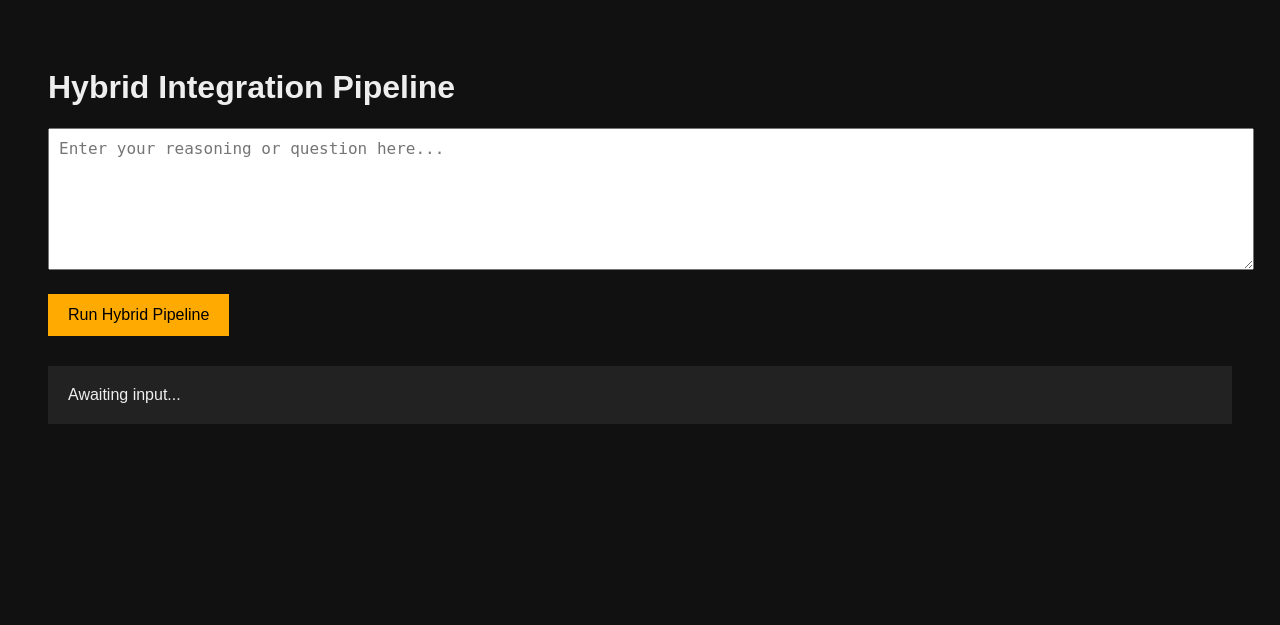
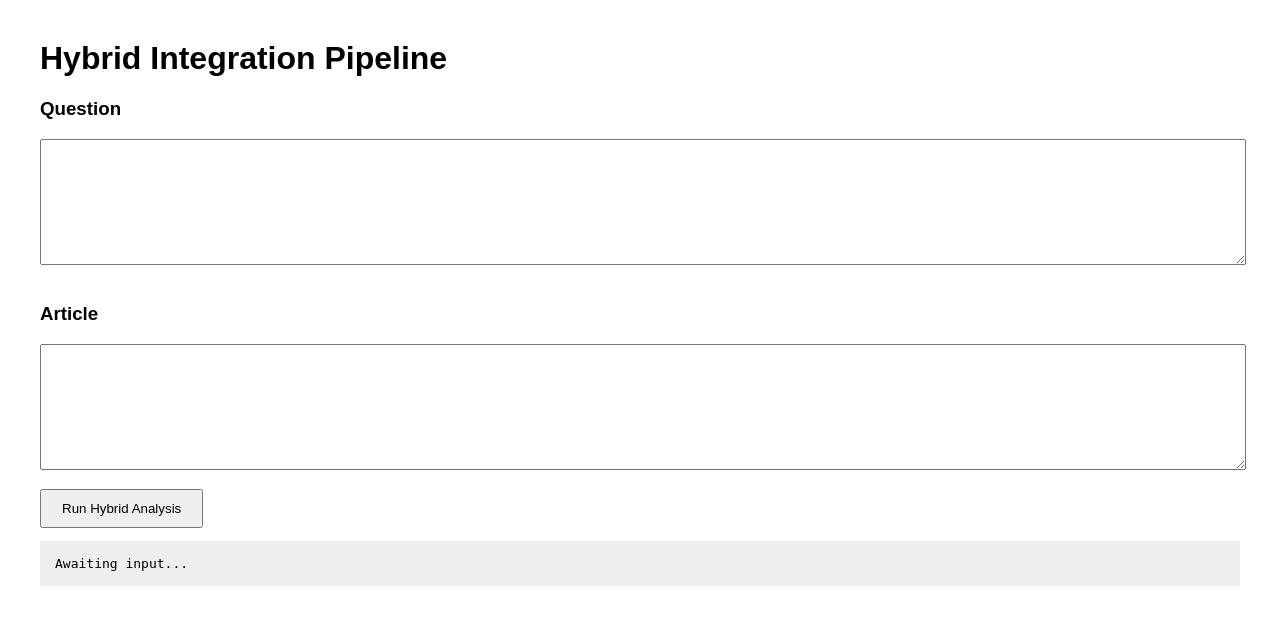
Before and after one commit to seprimo22-bit/Hybrid-pipeline, a Flask app: page / in a window 1280 px wide. Shown: the top 625 px of the page. Run offline with Flask 3, Linux system fonts and the light colour scheme.

Commit message:
Update index.html

```diff
--- a/templates/index.html
+++ b/templates/index.html
@@ -1,64 +1,44 @@
 <!DOCTYPE html>
 <html>
 <head>
-    <title>Hybrid Integration Pipeline</title>
-    <style>
-        body {
-            font-family: Arial, sans-serif;
-            background: #111;
-            color: #eee;
-            padding: 40px;
-        }
-
-        textarea {
-            width: 100%;
-            height: 120px;
-            margin-bottom: 20px;
-            padding: 10px;
-            font-size: 16px;
-        }
-
-        button {
-            padding: 12px 20px;
-            font-size: 16px;
-            cursor: pointer;
-            background: #ffaa00;
-            border: none;
-        }
-
-        #output {
-            margin-top: 30px;
-            padding: 20px;
-            background: #222;
-            white-space: pre-wrap;
-        }
-    </style>
+<title>Hybrid Integration Pipeline</title>
+<style>
+body { font-family: Arial; margin: 40px; }
+textarea { width: 100%; height: 120px; margin-bottom: 15px; }
+button { padding: 10px 20px; }
+pre { background: #eee; padding: 15px; white-space: pre-wrap; }
+</style>
 </head>
 <body>
 
-    <h1>Hybrid Integration Pipeline</h1>
+<h1>Hybrid Integration Pipeline</h1>
 
-    <textarea id="pipelineInput" placeholder="Enter your reasoning or question here..."></textarea>
+<h3>Question</h3>
+<textarea id="question"></textarea>
 
-    <button onclick="runPipeline()">Run Hybrid Pipeline</button>
+<h3>Article</h3>
+<textarea id="article"></textarea>
 
-    <div id="output">Awaiting input...</div>
+<button onclick="run()">Run Hybrid Analysis</button>
+
+<pre id="output">Awaiting input...</pre>
 
 <script>
-async function runPipeline() {
+async function run() {
 
-    const input = document.getElementById("pipelineInput").value;
+    const article = document.getElementById("article").value;
+    const question = document.getElementById("question").value;
 
-    const response = await fetch("/run_pipeline", {
+    const res = await fetch("/analyze", {
         method: "POST",
-        headers: {
-            "Content-Type": "application/json"
-        },
-        body: JSON.stringify({ input: input })
+        headers: { "Content-Type": "application/json" },
+        body: JSON.stringify({
+            article: article,
+            question: question
+        })
     });
 
-    const data = await response.json();
-
+    const data = await res.json();
     document.getElementById("output").innerText =
         JSON.stringify(data, null, 2);
 }
```
